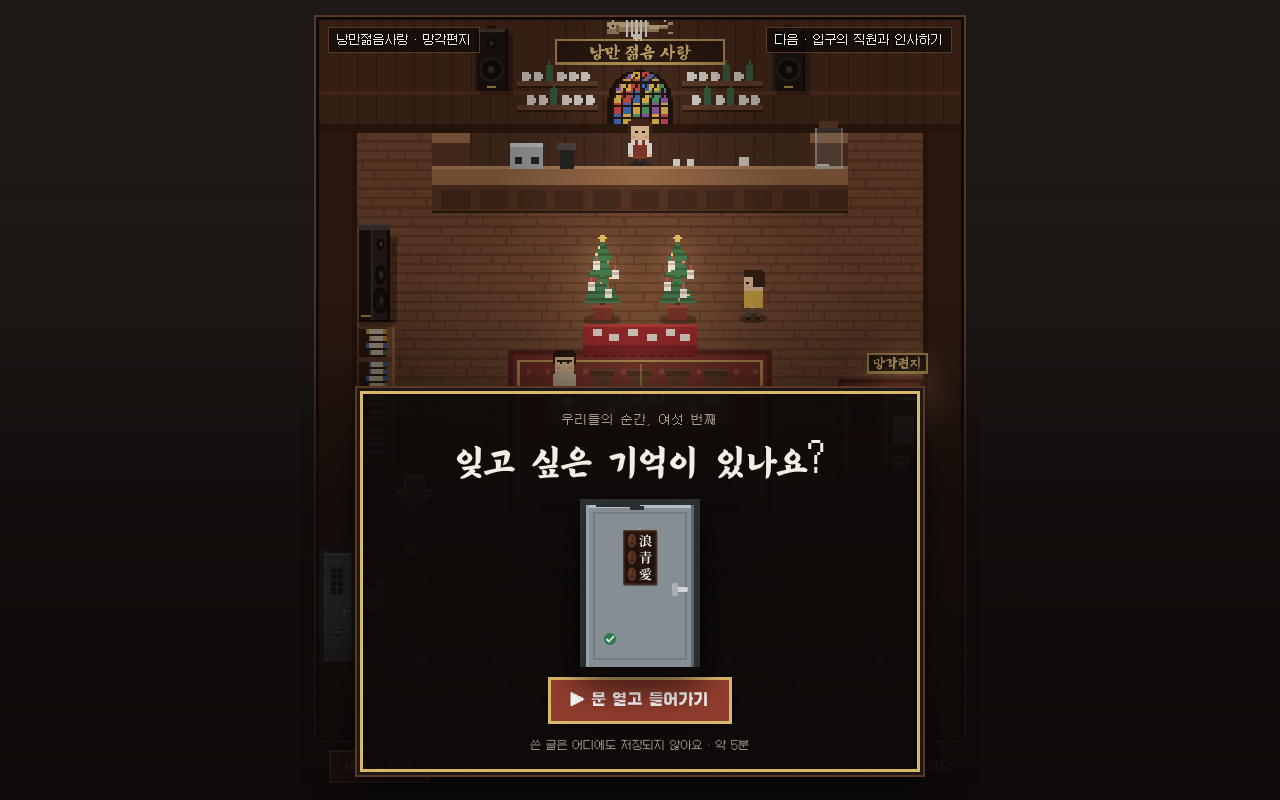
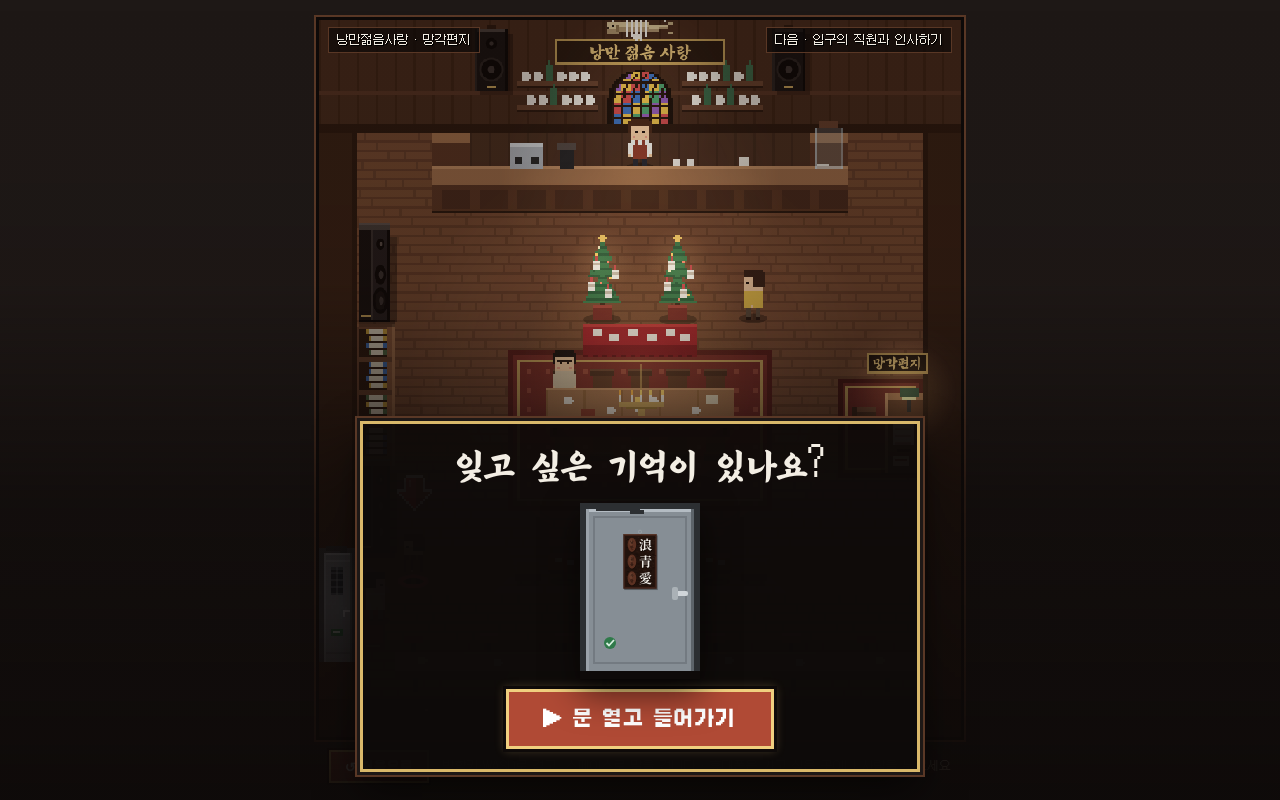
Before and after one commit to l014start-alt/nangsa-christmas, a plain HTML site: page index.html in a window 1280 px wide. Drawn offline with Linux system fonts and the light colour scheme; no server answers; animation ran at ten frames a second.

Commit message:
첫 화면 문구 정리, 입장 버튼 키움, 편지 대기 2분
Co-Authored-By: Claude Opus 5.5 <noreply@anthropic.com>

```diff
--- a/index.html
+++ b/index.html
@@ -72,7 +72,9 @@ canvas#game{display:block;width:100%;height:auto;image-rendering:pixelated;image
 .doorbtn.open .doorlabel{opacity:0}
 .intro.leaving{animation:introOut .6s .75s ease-in forwards}
 @keyframes introOut{0%{opacity:1}35%{opacity:1;background-color:rgba(255,190,120,.18)}100%{opacity:0}}
-.doorlabel{background:var(--burgundy);color:#fff;border:3px solid #d9b86a;box-shadow:0 0 0 3px #0e0a09;padding:10px 20px;font-size:15px;font-weight:700;white-space:nowrap}
+.doorlabel{background:#b04a35;color:#fff;border:3px solid #f0cf7f;box-shadow:0 0 0 3px #0e0a09;padding:14px 34px;margin-top:8px;font-size:20px;font-weight:700;letter-spacing:.04em;white-space:nowrap;animation:doorGlow 1.8s ease-in-out infinite}
+@keyframes doorGlow{0%,100%{box-shadow:0 0 0 3px #0e0a09,0 0 0 rgba(240,207,127,0)}50%{box-shadow:0 0 0 3px #0e0a09,0 0 22px 4px rgba(240,207,127,.55)}}
+@media (prefers-reduced-motion:reduce){.doorlabel{animation:none}}
 .doorbtn:hover .doorlabel{filter:brightness(1.12)}
 .intro .peek{font-size:11px;color:var(--dim)}
 .intro .kicker{font-size:12px;color:var(--dim);letter-spacing:.1em}
@@ -152,7 +154,6 @@ canvas#game{display:block;width:100%;height:auto;image-rendering:pixelated;image
 
 <div class="intro" id="intro">
   <div class="card">
-    <div class="kicker">우리들의 순간, 여섯 번째</div>
     <h1>잊고 싶은 기억이 있나요?</h1>
     <button class="doorbtn" id="enter" type="button" aria-label="문 열고 들어가기">
       <svg viewBox="0 0 120 168" class="door" aria-hidden="true">
@@ -177,7 +178,6 @@ canvas#game{display:block;width:100%;height:auto;image-rendering:pixelated;image
       </svg>
       <span class="doorlabel">▶ 문 열고 들어가기</span>
     </button>
-    <div class="peek">쓴 글은 어디에도 저장되지 않아요 · 약 5분</div>
   </div>
 </div>
 </div>
@@ -1316,7 +1316,7 @@ document.getElementById('home').onclick = () => { location.reload(); };
 
 // 한동안 아무 움직임이 없으면 첫 화면으로 — 매장 기기에서 다음 손님이 처음부터 시작하도록
 const IDLE_MS = 1 * 60 * 1000;          // 돌아다니는 중: 1분
-const IDLE_WRITING_MS = 5 * 60 * 1000;  // 편지 쓰는 중: 5분 (생각하는 시간 넉넉히)
+const IDLE_WRITING_MS = 2 * 60 * 1000;  // 편지 쓰는 중: 2분
 let lastAct = Date.now();
 ['pointerdown','pointermove','keydown','touchstart','wheel','input'].forEach(ev =>
   addEventListener(ev, () => { lastAct = Date.now(); }, { passive: true, capture: true }));
```
